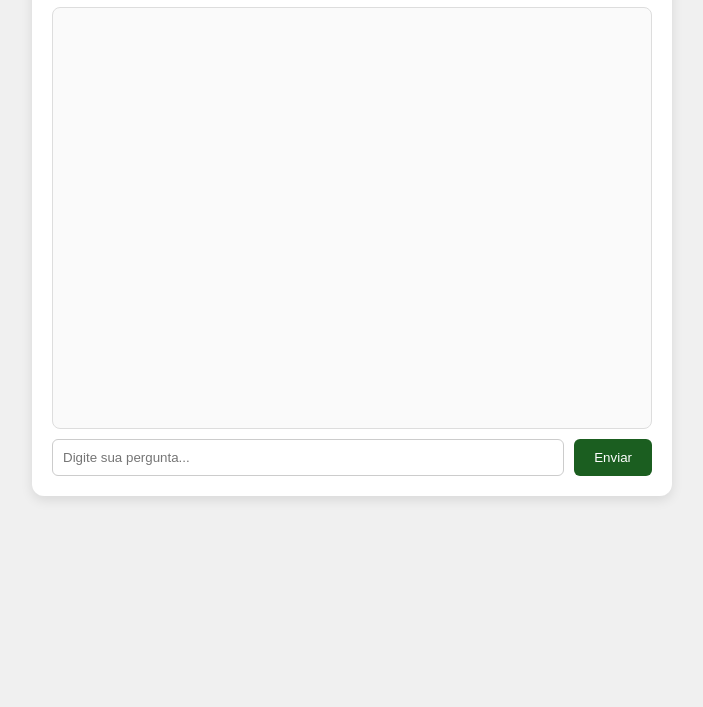
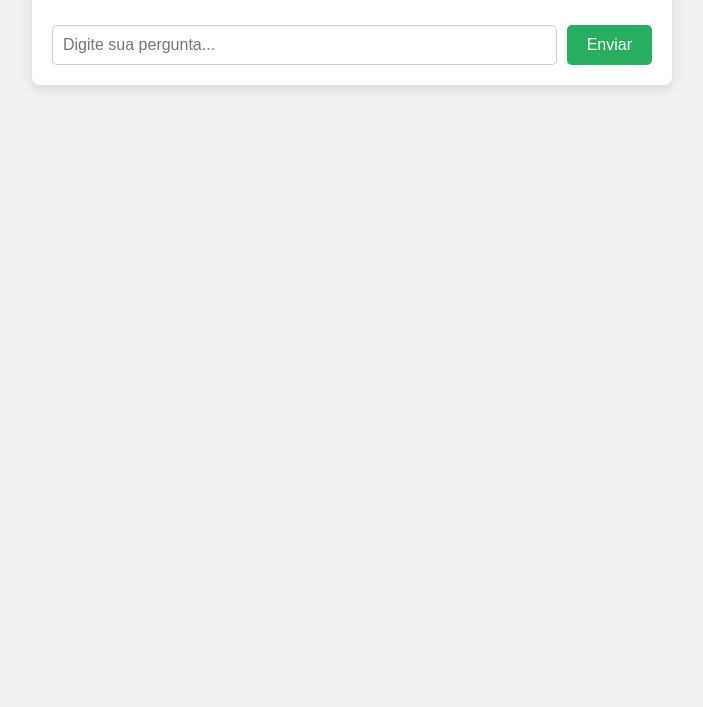
Before and after one commit to jesuegraciliano/agenteia, a plain HTML site: page index.html in a window 1280 px wide. Shown: the part 133-840 px from the top of the page, without its empty margins (288-991 px from the left). After the commit the page ends 800 px from the top, so only its background shows below. Drawn offline with Linux system fonts and the light colour scheme.

Commit message:
Update index.html

```diff
--- a/index.html
+++ b/index.html
@@ -3,18 +3,98 @@
 <head>
   <meta charset="UTF-8" />
   <meta name="viewport" content="width=device-width, initial-scale=1.0" />
-  <title>Agente IA do Professor Jesué</title>
-  <link rel="stylesheet" href="style.css" />
+  <title>Fale com o Agente IA</title>
+  <style>
+    body {
+      font-family: Arial, sans-serif;
+      background-color: #f1f1f1;
+      margin: 0;
+      padding: 0;
+      display: flex;
+      justify-content: center;
+      align-items: flex-start;
+      min-height: 100vh;
+    }
+
+    .chat-container {
+      background-color: white;
+      width: 100%;
+      max-width: 600px;
+      margin: 40px auto;
+      padding: 20px;
+      border-radius: 8px;
+      box-shadow: 0 4px 12px rgba(0, 0, 0, 0.1);
+    }
+
+    h1 {
+      text-align: center;
+      margin-bottom: 20px;
+      color: #2c3e50;
+    }
+
+    ul {
+      list-style: none;
+      padding: 0;
+      max-height: 400px;
+      overflow-y: auto;
+      margin-bottom: 20px;
+    }
+
+    li {
+      margin-bottom: 12px;
+      line-height: 1.5;
+    }
+
+    strong {
+      color: #2980b9;
+    }
+
+    form {
+      display: flex;
+      gap: 10px;
+    }
+
+    input {
+      flex: 1;
+      padding: 10px;
+      font-size: 1rem;
+      border: 1px solid #ccc;
+      border-radius: 5px;
+    }
+
+    button {
+      padding: 10px 20px;
+      font-size: 1rem;
+      background-color: #27ae60;
+      color: white;
+      border: none;
+      border-radius: 5px;
+      cursor: pointer;
+    }
+
+    button:hover {
+      background-color: #219150;
+    }
+
+    em {
+      color: #999;
+    }
+
+    span {
+      font-weight: bold;
+    }
+  </style>
 </head>
 <body>
   <div class="chat-container">
     <h1>Fale com o Agente IA</h1>
-    <div id="chat-box" class="chat-box"></div>
-    <form id="chat-form">
-      <input type="text" id="user-input" placeholder="Digite sua pergunta..." required />
+    <ul id="chat"></ul>
+    <form>
+      <input type="text" placeholder="Digite sua pergunta..." required />
       <button type="submit">Enviar</button>
     </form>
   </div>
+
   <script src="script.js"></script>
 </body>
 </html>
```
